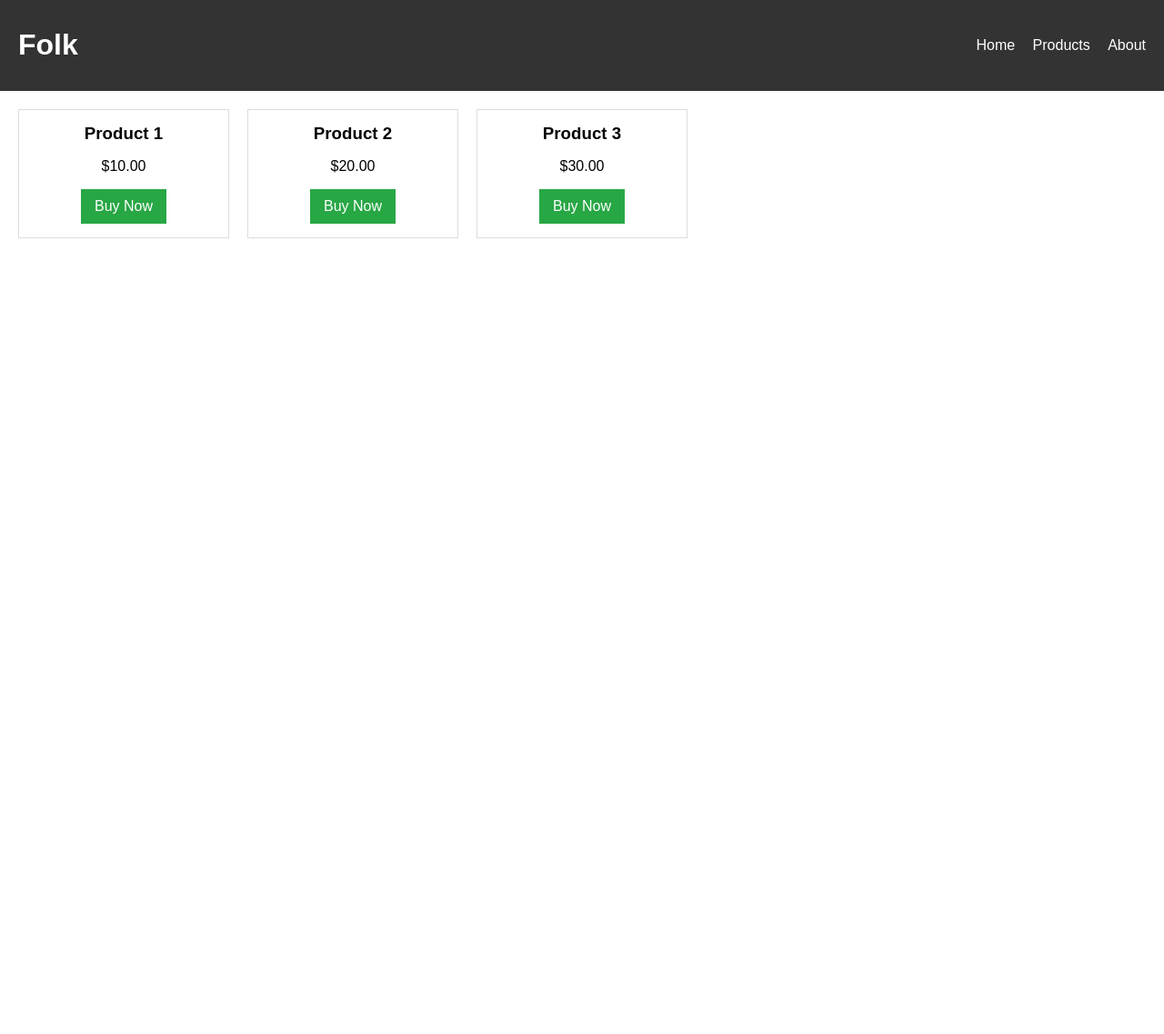
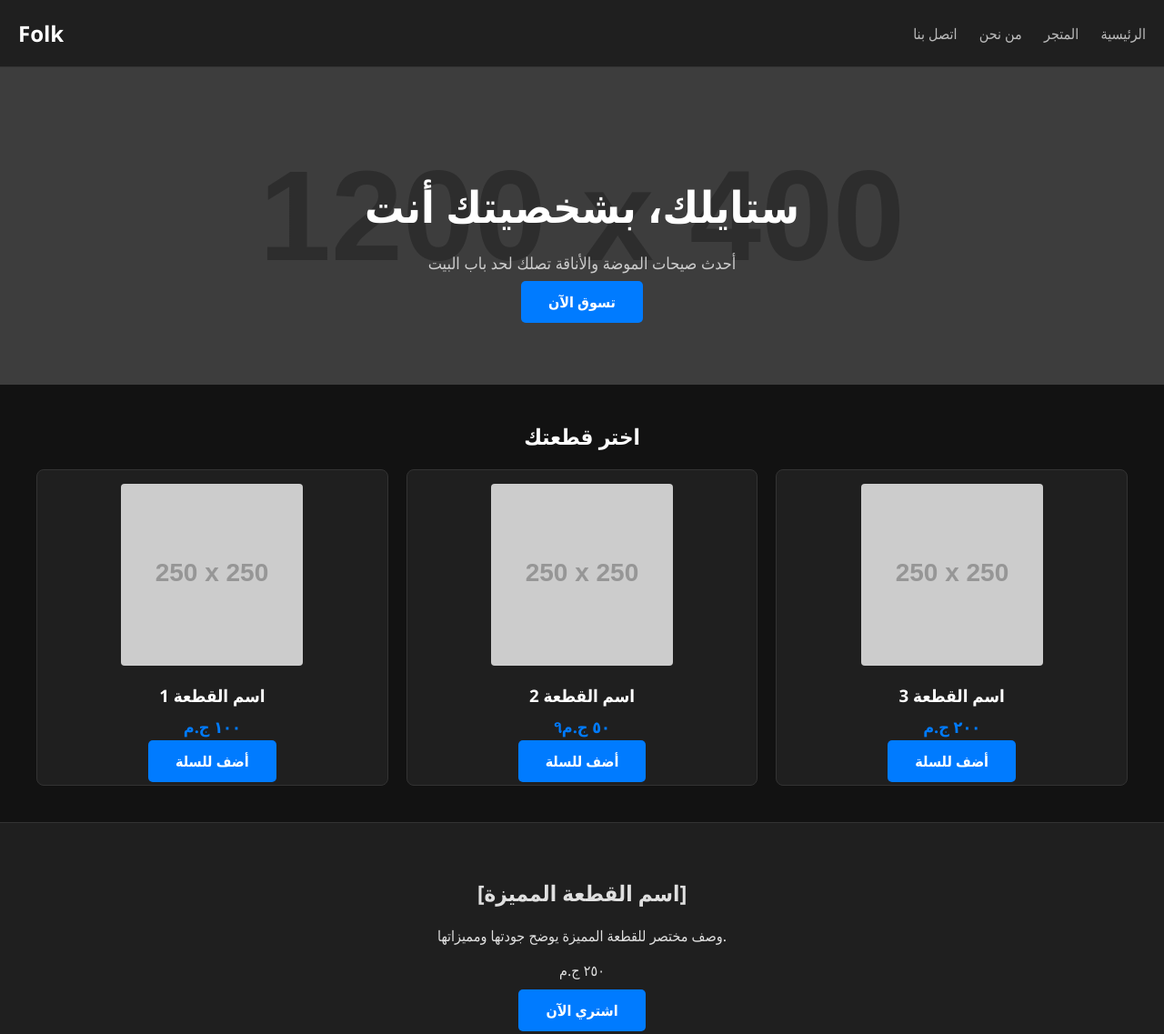
Before and after one commit to abdelazizabdo344-bot/Volk-, a plain HTML site: page index.html in a window 1280 px wide. Shown: the top 1137 px of the page at 91% size. Before the commit the page ends 800 px from the top, so only its background shows below. Drawn offline with Linux system fonts and the light colour scheme; placeholder pictures from the web are drawn by us.

Commit message:
Update index.html

```diff
--- a/index.html
+++ b/index.html
@@ -1,42 +1,82 @@
 <!DOCTYPE html>
 <html>
 <head>
-<title>Folk</title>
+<title>Folk - متجر إلكتروني</title>
 <style>
-body { font-family: Arial, sans-serif; margin: 0; padding: 0; }
-header { background-color: #333; color: #fff; padding: 10px 20px; display: flex; justify-content: space-between; align-items: center; }
-nav a { color: #fff; margin-left: 15px; text-decoration: none; }
-.container { padding: 20px; display: flex; flex-wrap: wrap; gap: 20px; }
-.product { border: 1px solid #ddd; padding: 15px; width: 200px; text-align: center; }
-.product h3 { margin: 0 0 10px; }
-.btn { background-color: #28a745; color: #fff; padding: 10px 15px; border: none; cursor: pointer; text-decoration: none; display: inline-block; }
+body { font-family: 'Segoe UI', Tahoma, Geneva, Verdana, sans-serif; margin: 0; padding: 0; background-color: #121212; color: #e0e0e0; }
+header { background-color: #1f1f1f; padding: 20px; display: flex; justify-content: space-between; align-items: center; border-bottom: 1px solid #333; }
+.logo { font-size: 24px; font-weight: bold; color: #fff; }
+nav a { color: #bbb; margin-left: 20px; text-decoration: none; transition: color 0.3s; }
+nav a:hover { color: #fff; }
+.hero { padding: 80px 20px; text-align: center; background: linear-gradient(rgba(0,0,0,0.7), rgba(0,0,0,0.7)), url('https://via.placeholder.com/1200x400') no-repeat center center/cover; }
+.hero h1 { font-size: 48px; margin-bottom: 10px; color: #fff; }
+.hero p { font-size: 18px; margin-bottom: 20px; color: #ccc; }
+.btn { background-color: #007bff; color: white; padding: 12px 30px; text-decoration: none; border-radius: 5px; font-weight: bold; }
+.btn:hover { background-color: #0056b3; }
+.section-title { text-align: center; margin: 40px 0 20px; color: #fff; }
+.product-grid { display: grid; grid-template-columns: repeat(auto-fit, minmax(250px, 1fr)); gap: 20px; padding: 0 20px; max-width: 1200px; margin: 0 auto; }
+.product-card { background-color: #1f1f1f; padding: 15px; border-radius: 8px; text-align: center; border: 1px solid #333; }
+.product-card img { max-width: 100%; height: 200px; object-fit: cover; border-radius: 4px; }
+.product-card h3 { margin: 15px 0 10px; color: #fff; }
+.product-card .price { color: #007bff; font-size: 18px; font-weight: bold; margin-bottom: 15px; }
+.featured { background-color: #1f1f1f; padding: 40px 20px; margin-top: 40px; border-top: 1px solid #333; border-bottom: 1px solid #333; }
+.featured-content { max-width: 800px; margin: 0 auto; text-align: center; }
+footer { text-align: center; padding: 40px; color: #777; font-size: 14px; }
 </style>
 </head>
 <body>
+
 <header>
-<div><h1>Folk</h1></div>
+<div class="logo">Folk</div>
 <nav>
-<a href="#">Home</a>
-<a href="#">Products</a>
-<a href="#">About</a>
+<a href="#">الرئيسية</a>
+<a href="#">المتجر</a>
+<a href="#">من نحن</a>
+<a href="#">اتصل بنا</a>
 </nav>
 </header>
-<div class="container">
-<div class="product">
-<h3>Product 1</h3>
-<p>$10.00</p>
-<a href="#" class="btn">Buy Now</a>
+
+<section class="hero">
+<h1>ستايلك، بشخصيتك أنت</h1>
+<p>أحدث صيحات الموضة والأناقة تصلك لحد باب البيت</p>
+<a href="#" class="btn">تسوق الآن</a>
+</section>
+
+<h2 class="section-title">اختر قطعتك</h2>
+<div class="product-grid">
+<div class="product-card">
+<img src="https://via.placeholder.com/250" alt="منتج">
+<h3>اسم القطعة 1</h3>
+<div class="price">١٠٠ ج.م</div>
+<a href="#" class="btn">أضف للسلة</a>
 </div>
-<div class="product">
-<h3>Product 2</h3>
-<p>$20.00</p>
-<a href="#" class="btn">Buy Now</a>
+<div class="product-card">
+<img src="https://via.placeholder.com/250" alt="منتج">
+<h3>اسم القطعة 2</h3>
+<div class="price">૧٥٠ ج.م</div>
+<a href="#" class="btn">أضف للسلة</a>
 </div>
-<div class="product">
-<h3>Product 3</h3>
-<p>$30.00</p>
-<a href="#" class="btn">Buy Now</a>
+<div class="product-card">
+<img src="https://via.placeholder.com/250" alt="منتج">
+<h3>اسم القطعة 3</h3>
+<div class="price">٢٠٠ ج.م</div>
+<a href="#" class="btn">أضف للسلة</a>
 </div>
 </div>
+
+<section class="featured">
+<div class="featured-content">
+<h2>[اسم القطعة المميزة]</h2>
+<p>وصف مختصر للقطعة المميزة يوضح جودتها ومميزاتها.</p>
+<div class="price">٢٥٠ ج.م</div>
+<br>
+<a href="#" class="btn">اشتري الآن</a>
+</div>
+</section>
+
+<footer>
+جميع الحقوق محفوظة © 2026 Folk
+</footer>
+
 </body>
 </html>
```
